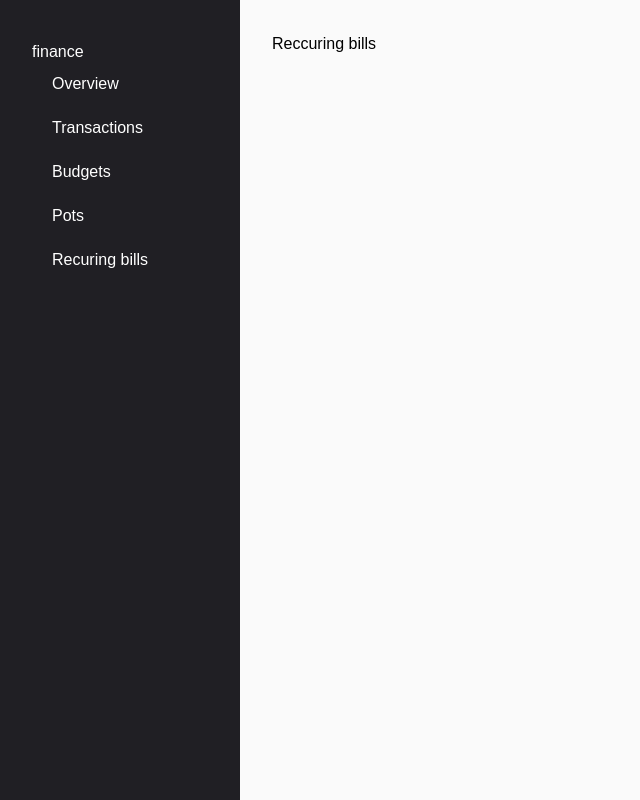
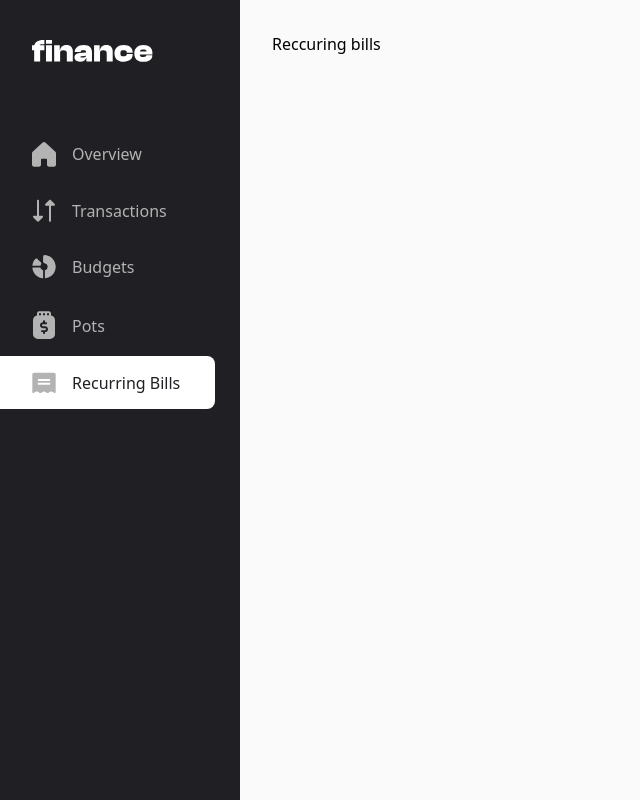
Before and after one commit to undstory/Finance_App, a Next.js app: page /recurring-bills in a window 1280 px wide. Shown: the whole page, without its empty margins (0-640 px from the left). Built offline with nearby package versions, Linux system fonts and the light colour scheme.

Commit message:
finished sidebar

```diff
--- a/src/app/(app)/Sidebar.tsx
+++ b/src/app/(app)/Sidebar.tsx
@@ -1,4 +1,22 @@
+"use client"
+import Image from "next/image";
+import Link from "next/link";
+import { usePathname } from "next/navigation";
+
+    const navigationItems = [
+        { name: 'Overview', href: '/overview', icon: '/assets/images/icon-nav-overview.svg' },
+        { name: 'Transactions', href: '/transactions', icon: '/assets/images/icon-nav-transactions.svg'},
+        { name: 'Budgets', href: '/budgets', icon: '/assets/images/icon-nav-budgets.svg' },
+        { name: 'Pots', href: '/pots', icon: '/assets/images/icon-nav-pots.svg' },
+        { name: 'Recurring Bills', href: '/recurring-bills', icon: '/assets/images/icon-nav-recurring-bills.svg' },
+    ]
+
 export default function Sidebar () {
+    const pathname = usePathname();
+
+    const base = "flex items-center gap-4 rounded-r-lg leading-1.5 py-(--space-200) \
+        pl-[calc(var(--space-200)+32px)] transition-all -ml-12 mr-6"
+
     return (
              <aside
                 className={[
@@ -9,14 +27,29 @@ export default function Sidebar () {
                     "pl-(--space-400)",
                 ].join(" ")}
              >
-                <div className="text-(--text-1-size)">finance</div>
-                <nav className="space-y-1 px-2">
-                    <a className="block rounded px-3 py-2 hover:bg-neutral-800" href="/overview">Overview</a>
-                    <a className="block rounded px-3 py-2 hover:bg-neutral-800" href="/transactions">Transactions</a>
-                    <a className="block rounded px-3 py-2 hover:bg-neutral-800" href="/budgets">Budgets</a>
-                    <a className="block rounded px-3 py-2 hover:bg-neutral-800" href="/pots">Pots</a>
-                    <a className="block rounded px-3 py-2 hover:bg-neutral-800" href="/recurring-bills">Recuring bills</a>
-
+                <Image src="/assets/images/logo-large.svg" alt="finance logo" width={121} height={21}
+                    className="
+                    pb-(--space-500)"
+                />
+                <nav
+                    className="pt-(--space-300)
+                        text-(--text-3-size)">
+                    {
+                    navigationItems.map((item) => {
+                        const isActive = pathname === item.href;
+                    return (
+                        <Link key={item.name} href={item.href} className={
+                            `${base} ${
+                            isActive
+                                ? "bg-(--white) text-(--grey-900)"
+                                : "text-(--grey-300) bg-transparent"
+                            } transition-colors`}
+                        >
+                            {item.icon && <Image src={item.icon} alt={`${item.name} icon`} width={24} height={24}  />}
+                            {item.name}
+                        </Link>
+                    )})
+                }
                 </nav>
             </aside>
     )
--- a/src/app/globals.css
+++ b/src/app/globals.css
@@ -36,7 +36,7 @@
   --text-5b-weight: 700;
 
   --background: #ffffff;
-   --beige-500: #98908b;
+  --beige-500: #98908b;
   --beige-100: #f8f4f0;
   --grey-900: #201f24;
   --grey-500: #696868;
@@ -69,7 +69,5 @@
 }
 
 body {
-  background: var(--background);
-  color: var(--foreground);
-  font-family: Arial, Helvetica, sans-serif;
+  font-family: var(--font-family);
 }
```
